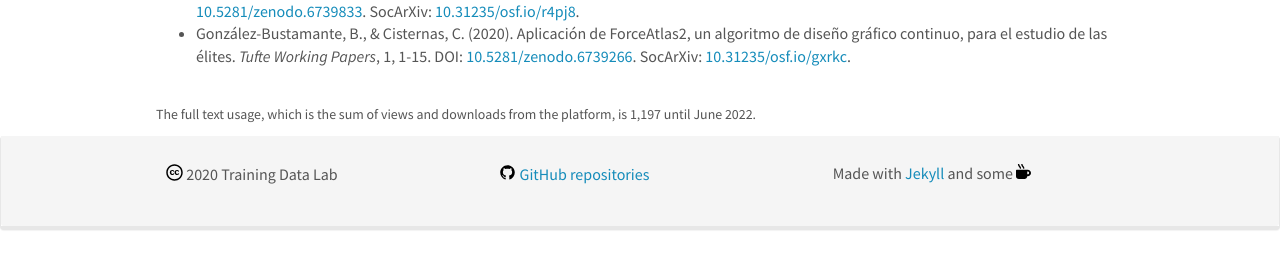
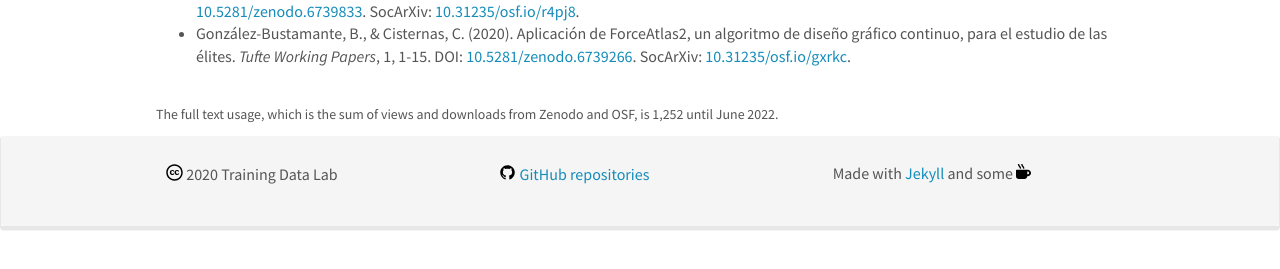
Before and after one commit to training-datalab/old-training-datalab.com, a Jekyll site: the page built from _pages/tufte-working-papers.md, in a window 1280 px wide. Shown: the part 549-818 px from the top of the page. Built offline with Jekyll 4.4.1, drawn with Linux system fonts in a browser that asks for light colours; nearby versions of some CDN libraries.

Commit message:
Update tufte-working-papers.md

```diff
--- a/_pages/tufte-working-papers.md
+++ b/_pages/tufte-working-papers.md
@@ -25,4 +25,4 @@ permalink: /tufte-working-papers/
 <li>González-Bustamante, B., & Cisternas, C. (2020). Aplicación de ForceAtlas2, un algoritmo de diseño gráfico continuo, para el estudio de las élites. <em>Tufte Working Papers</em>, 1, 1-15. DOI: <a href="https://doi.org/10.5281/zenodo.6739266" target="_blank">10.5281/zenodo.6739266</a>. SocArXiv: <a href="https://doi.org/10.31235/osf.io/gxrkc" target="_blank">10.31235/osf.io/gxrkc</a>.</li>
 </ul>
 <br />
-<small>The full text usage, which is the sum of views and downloads from the platform, is 1,197 until June 2022.</small>
+<small>The full text usage, which is the sum of views and downloads from Zenodo and OSF, is 1,252 until June 2022.</small>
```
